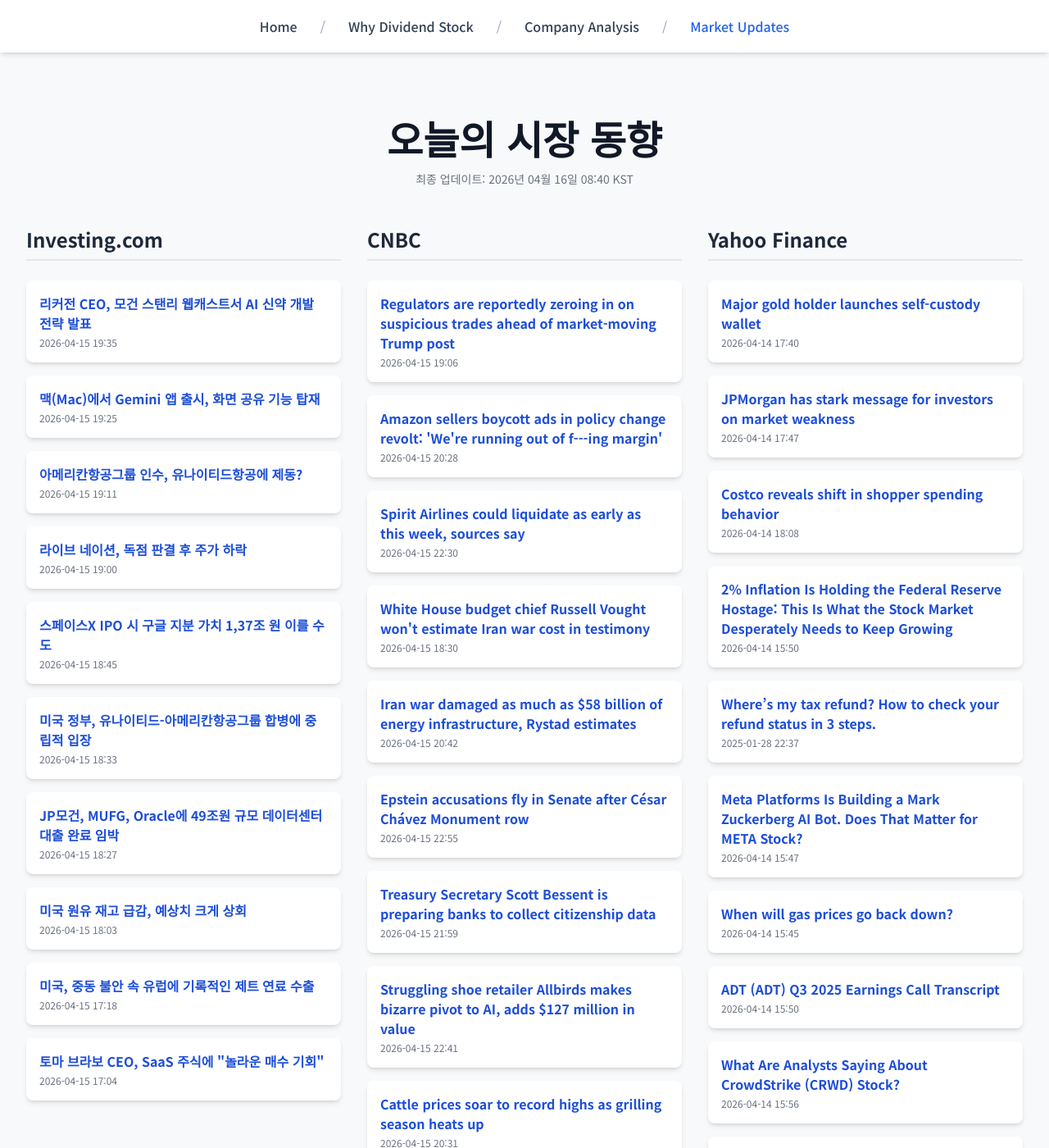
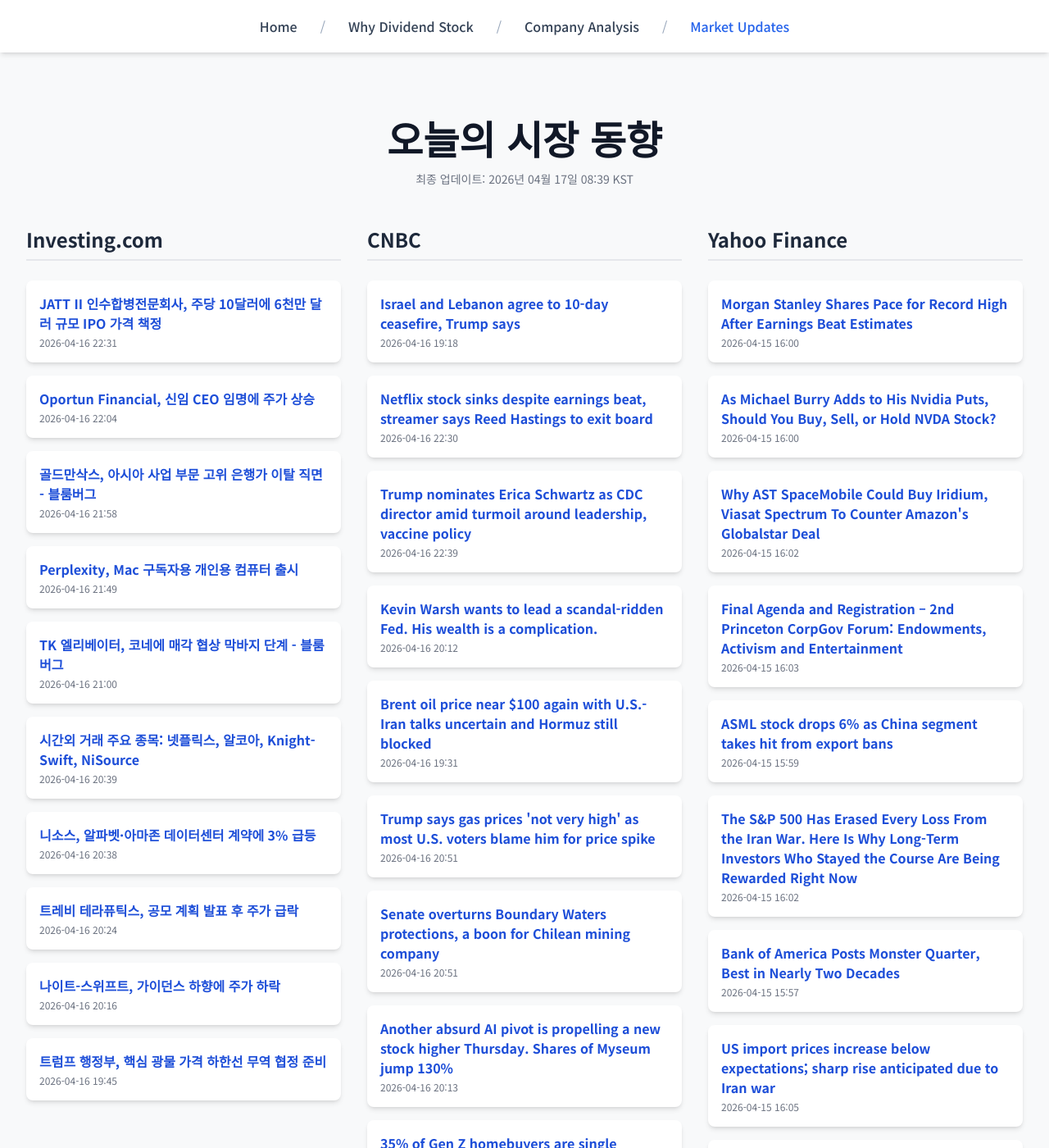
Before and after one commit to Kay-Hwang/my-company-analysis, a Jekyll site: the page built from market-updates.html, in a window 1280 px wide and 1400 px high. Shown: the whole window at 82% size. Built offline with Jekyll 4.4.1, drawn with Linux system fonts in a browser that asks for light colours; nearby versions of some CDN libraries; a script that is not in the unit is left out; some of the changed text lies outside the part shown.

Commit message:
Update daily data

```diff
--- a/_data/latest_data.json
+++ b/_data/latest_data.json
@@ -1,190 +1,190 @@
 {
-  "lastUpdated": "2026년 04월 16일 08:40 KST",
+  "lastUpdated": "2026년 04월 17일 08:39 KST",
   "news": {
     "investing": [
       {
-        "title": "리커전 CEO, 모건 스탠리 웹캐스트서 AI 신약 개발 전략 발표",
-        "link": "https://kr.investing.com/news/stock-market-news/article-93CH-1900692",
-        "pubDate": "2026-04-15 19:35:22",
-        "summary": "리커전 CEO, 모건 스탠리 웹캐스트서 AI 신약 개발 전략 발표"
+        "title": "JATT II 인수합병전문회사, 주당 10달러에 6천만 달러 규모 IPO 가격 책정",
+        "link": "https://kr.investing.com/news/stock-market-news/article-432SI-1902618",
+        "pubDate": "2026-04-16 22:31:07",
+        "summary": "JATT II 인수합병전문회사, 주당 10달러에 6천만 달러 규모 IPO 가격 책정"
       },
       {
-        "title": "맥(Mac)에서 Gemini 앱 출시, 화면 공유 기능 탑재",
-        "link": "https://kr.investing.com/news/stock-market-news/article-93CH-1900687",
-        "pubDate": "2026-04-15 19:25:49",
-        "summary": "맥(Mac)에서 Gemini 앱 출시, 화면 공유 기능 탑재"
+        "title": "Oportun Financial, 신임 CEO 임명에 주가 상승",
+        "link": "https://kr.investing.com/news/stock-market-news/article-93CH-1902589",
+        "pubDate": "2026-04-16 22:04:44",
+        "summary": "Oportun Financial, 신임 CEO 임명에 주가 상승"
       },
       {
-        "title": "아메리칸항공그룹 인수, 유나이티드항공에 제동?",
-        "link": "https://kr.investing.com/news/stock-market-news/article-93CH-1900684",
-        "pubDate": "2026-04-15 19:11:18",
-        "summary": "아메리칸항공그룹 인수, 유나이티드항공에 제동?"
+        "title": "골드만삭스, 아시아 사업 부문 고위 은행가 이탈 직면 - 블룸버그",
+        "link": "https://kr.investing.com/news/stock-market-news/article-93CH-1902586",
+        "pubDate": "2026-04-16 21:58:35",
+        "summary": "골드만삭스, 아시아 사업 부문 고위 은행가 이탈 직면 - 블룸버그"
       },
       {
-        "title": "라이브 네이션, 독점 판결 후 주가 하락",
-        "link": "https://kr.investing.com/news/stock-market-news/article-93CH-1900675",
-        "pubDate": "2026-04-15 19:00:02",
-        "summary": "라이브 네이션, 독점 판결 후 주가 하락"
+        "title": "Perplexity, Mac 구독자용 개인용 컴퓨터 출시",
+        "link": "https://kr.investing.com/news/stock-market-news/article-93CH-1902579",
+        "pubDate": "2026-04-16 21:49:14",
+        "summary": "Perplexity, Mac 구독자용 개인용 컴퓨터 출시"
       },
       {
-        "title": "스페이스X IPO 시 구글 지분 가치 1,37조 원 이를 수도",
-        "link": "https://kr.investing.com/news/stock-market-news/article-93CH-1900667",
-        "pubDate": "2026-04-15 18:45:54",
-        "summary": "스페이스X IPO 시 구글 지분 가치 1,37조 원 이를 수도"
+        "title": "TK 엘리베이터, 코네에 매각 협상 막바지 단계 - 블룸버그",
+        "link": "https://kr.investing.com/news/stock-market-news/article-93CH-1902514",
+        "pubDate": "2026-04-16 21:00:04",
+        "summary": "TK 엘리베이터, 코네에 매각 협상 막바지 단계 - 블룸버그"
       },
       {
-        "title": "미국 정부, 유나이티드-아메리칸항공그룹 합병에 중립적 입장",
-        "link": "https://kr.investing.com/news/stock-market-news/article-93CH-1900661",
-        "pubDate": "2026-04-15 18:33:22",
-        "summary": "미국 정부, 유나이티드-아메리칸항공그룹 합병에 중립적 입장"
+        "title": "시간외 거래 주요 종목: 넷플릭스, 알코아, Knight-Swift, NiSource",
+        "link": "https://kr.investing.com/news/stock-market-news/article-432SI-1902486",
+        "pubDate": "2026-04-16 20:39:03",
+        "summary": "시간외 거래 주요 종목: 넷플릭스, 알코아, Knight-Swift, NiSource"
       },
       {
-        "title": "JP모건, MUFG, Oracle에 49조원 규모 데이터센터 대출 완료 임박",
-        "link": "https://kr.investing.com/news/stock-market-news/article-93CH-1900659",
-        "pubDate": "2026-04-15 18:27:21",
-        "summary": "JP모건, MUFG, Oracle에 49조원 규모 데이터센터 대출 완료 임박"
+        "title": "니소스, 알파벳·아마존 데이터센터 계약에 3% 급등",
+        "link": "https://kr.investing.com/news/stock-market-news/article-93CH-1902481",
+        "pubDate": "2026-04-16 20:38:17",
+        "summary": "니소스, 알파벳·아마존 데이터센터 계약에 3% 급등"
       },
       {
-        "title": "미국 원유 재고 급감, 예상치 크게 상회",
-        "link": "https://kr.investing.com/news/stock-market-news/article-93CH-1900643",
-        "pubDate": "2026-04-15 18:03:13",
-        "summary": "미국 원유 재고 급감, 예상치 크게 상회"
+        "title": "트레비 테라퓨틱스, 공모 계획 발표 후 주가 급락",
+        "link": "https://kr.investing.com/news/stock-market-news/article-93CH-1902456",
+        "pubDate": "2026-04-16 20:24:46",
+        "summary": "트레비 테라퓨틱스, 공모 계획 발표 후 주가 급락"
       },
       {
-        "title": "미국, 중동 불안 속 유럽에 기록적인 제트 연료 수출",
-        "link": "https://kr.investing.com/news/stock-market-news/article-93CH-1900598",
-        "pubDate": "2026-04-15 17:18:08",
-        "summary": "미국, 중동 불안 속 유럽에 기록적인 제트 연료 수출"
+        "title": "나이트-스위프트, 가이던스 하향에 주가 하락",
+        "link": "https://kr.investing.com/news/stock-market-news/article-93CH-1902429",
+        "pubDate": "2026-04-16 20:16:00",
+        "summary": "나이트-스위프트, 가이던스 하향에 주가 하락"
       },
       {
-        "title": "토마 브라보 CEO, SaaS 주식에 \"놀라운 매수 기회\"",
-        "link": "https://kr.investing.com/news/stock-market-news/article-93CH-1900588",
-        "pubDate": "2026-04-15 17:04:09",
-        "summary": "토마 브라보 CEO, SaaS 주식에 \"놀라운 매수 기회\""
+        "title": "트럼프 행정부, 핵심 광물 가격 하한선 무역 협정 준비",
+        "link": "https://kr.investing.com/news/stock-market-news/article-93CH-1902381",
+        "pubDate": "2026-04-16 19:45:23",
+        "summary": "트럼프 행정부, 핵심 광물 가격 하한선 무역 협정 준비"
       }
     ],
     "cnbc": [
       {
-        "title": "Regulators are reportedly zeroing in on suspicious trades ahead of market-moving Trump post",
-        "link": "https://www.cnbc.com/2026/04/15/regulators-reportedly-zeroing-in-on-suspicious-trades-ahead-of-trump-post.html",
-        "pubDate": "Wed, 15 Apr 2026 19:06:35 GMT",
-        "summary": "The information sought includes so-called Tag 50 identifiers, which can be used to determine who was behind the trades."
+        "title": "Israel and Lebanon agree to 10-day ceasefire, Trump says",
+        "link": "https://www.cnbc.com/2026/04/16/trump-israel-lebanon-ceasefire-iran-war.html",
+        "pubDate": "Thu, 16 Apr 2026 19:18:19 GMT",
+        "summary": "Vice President JD Vance, Secretary of State Marco Rubio and Joint Chiefs Chairman Dan Caine will work with Israel and Lebanon, Trump said."
       },
       {
-        "title": "Amazon sellers boycott ads in policy change revolt: 'We're running out of f---ing margin'",
-        "link": "https://www.cnbc.com/2026/04/15/amazon-sellers-boycott-ads-payment-changes.html",
-        "pubDate": "Wed, 15 Apr 2026 20:28:14 GMT",
-        "summary": "Hundreds of large Amazon sellers are boycotting the online retailer's advertising platform on Wednesday to protest the policy changes."
+        "title": "Netflix stock sinks despite earnings beat, streamer says Reed Hastings to exit board",
+        "link": "https://www.cnbc.com/2026/04/16/netflix-nflx-earnings-q1-2026.html",
+        "pubDate": "Thu, 16 Apr 2026 22:30:18 GMT",
+        "summary": "Netflix beat expectations for Q1 revenue and reported a big jump in earnings per share thanks in part to a termination fee related to its proposed WBD deal."
       },
       {
-        "title": "Spirit Airlines could liquidate as early as this week, sources say",
-        "link": "https://www.cnbc.com/2026/04/15/spirit-airlines-could-liquidate-as-early-as-this-week-sources-say.html",
-        "pubDate": "Wed, 15 Apr 2026 22:30:57 GMT",
-        "summary": "The carrier is facing the added challenge of a spike in the price of fuel. Fuel is airlines' biggest expense after labor."
+        "title": "Trump nominates Erica Schwartz as CDC director amid turmoil around leadership, vaccine policy",
+        "link": "https://www.cnbc.com/2026/04/16/trump-nominates-erica-schwartz-as-cdc-director.html",
+        "pubDate": "Thu, 16 Apr 2026 22:39:45 GMT",
+        "summary": "The CDC has been going through turmoil and several leadership shakeups under HHS Secretary Robert F. Kennedy Jr."
       },
       {
-        "title": "White House budget chief Russell Vought won't estimate Iran war cost in testimony",
-        "link": "https://www.cnbc.com/2026/04/15/iran-war-budget-white-house-russ-vought.html",
-        "pubDate": "Wed, 15 Apr 2026 18:30:48 GMT",
-        "summary": "Office of Management and Budget Director Russell Vought testified before the House Budget Committee on Wednesday."
+        "title": "Kevin Warsh wants to lead a scandal-ridden Fed. His wealth is a complication.",
+        "link": "https://www.cnbc.com/2026/04/16/fed-kevin-warsh-elizabeth-warren-financial-disclosures.html",
+        "pubDate": "Thu, 16 Apr 2026 20:12:16 GMT",
+        "summary": "Sen. Elizabeth Warren, D-Mass., is calling attention to potential issues in the Fed chair nominee's financial disclosures."
       },
       {
-        "title": "Iran war damaged as much as $58 billion of energy infrastructure, Rystad estimates",
-        "link": "https://www.cnbc.com/2026/04/15/iran-war-energy-facilities-refinery-pipeline-lng.html",
-        "pubDate": "Wed, 15 Apr 2026 20:42:48 GMT",
-        "summary": "It could take years to repair damaged energy infrastructure in the Middle East and restore production to prewar levels."
+        "title": "Brent oil price near $100 again with U.S.-Iran talks uncertain and Hormuz still blocked",
+        "link": "https://www.cnbc.com/2026/04/16/iran-war-oil-price-strait-hormuz.html",
+        "pubDate": "Thu, 16 Apr 2026 19:31:50 GMT",
+        "summary": "Just a few tankers are passing through the Strait of Hormuz, as the U.S. Navy blocks Iran's coast and Tehran threatens to retaliate against ships in the Gulf."
       },
       {
-        "title": "Epstein accusations fly in Senate after César Chávez Monument row",
-        "link": "https://www.cnbc.com/2026/04/15/epstein-cesar-chavez-monument-senate.html",
-        "pubDate": "Wed, 15 Apr 2026 22:55:36 GMT",
-        "summary": "Sen. Heinrich proposed amending a bill to temporarily close the monument and require the government to examine a new monument to honor the farm labor movement."
+        "title": "Trump says gas prices 'not very high' as most U.S. voters blame him for price spike",
+        "link": "https://www.cnbc.com/2026/04/16/trump-gas-prices-iran-war.html",
+        "pubDate": "Thu, 16 Apr 2026 20:51:27 GMT",
+        "summary": "Trump touted the rising stock market as he brushed off concerns that Americans are laboring under higher gas prices as a result of the Iran war."
       },
       {
-        "title": "Treasury Secretary Scott Bessent is preparing banks to collect citizenship data",
-        "link": "https://www.cnbc.com/2026/04/15/banks-citizenship-data-collection-customer-accounts.html",
-        "pubDate": "Wed, 15 Apr 2026 21:59:18 GMT",
-        "summary": "Treasury Secretary Scott Bessent says the Trump administration expects banks to comply in collecting citizenship information from customers."
+        "title": "Senate overturns Boundary Waters protections, a boon for Chilean mining company",
+        "link": "https://www.cnbc.com/2026/04/16/minnesota-boundary-waters-mining-congress.html",
+        "pubDate": "Thu, 16 Apr 2026 20:51:00 GMT",
+        "summary": "The vote to allow mining near the protected wilderness area came over the objection of Democrats and two Republicans."
       },
       {
-        "title": "Struggling shoe retailer Allbirds makes bizarre pivot to AI, adds $127 million in value",
-        "link": "https://www.cnbc.com/2026/04/15/allbirds-bird-stock-shoes-ai.html",
-        "pubDate": "Wed, 15 Apr 2026 22:41:59 GMT",
-        "summary": "Allbirds announced a deal with American Exchange Group to sell its intellectual property and other assets for $39 million in March."
+        "title": "Another absurd AI pivot is propelling a new stock higher Thursday. Shares of Myseum jump 130%",
+        "link": "https://www.cnbc.com/2026/04/16/myseum-myse-ai-allbirds-pivot.html",
+        "pubDate": "Thu, 16 Apr 2026 20:13:05 GMT",
+        "summary": "Myseum shares more than doubled after the social media firm became the latest company to refocus efforts on artificial intelligence."
       },
       {
-        "title": "Cattle prices soar to record highs as grilling season heats up",
-        "link": "https://www.cnbc.com/2026/04/15/beef-cattle-grilling-inflation.html",
-        "pubDate": "Wed, 15 Apr 2026 20:31:04 GMT",
-        "summary": "Cattle futures contracts have jumped more than 25% over the past 12 months as ranchers face rising costs and cut the size of herds."
+        "title": "35% of Gen Z homebuyers are single women, research shows. Here’s why they need an estate plan",
+        "link": "https://www.cnbc.com/2026/04/16/gen-z-homebuyers-single-women-estate-plan.html",
+        "pubDate": "Thu, 16 Apr 2026 14:22:24 GMT",
+        "summary": "Despite purchasing what might now be their biggest asset, women are less likely than men to have any estate planning documents in place."
       },
       {
-        "title": "The market is seeing a feverish rotation. Here’s Cramer’s advice on how to play it",
-        "link": "https://www.cnbc.com/2026/04/15/jim-cramer-navigate-market-rotation.html",
-        "pubDate": "Wed, 15 Apr 2026 22:29:35 GMT",
-        "summary": "CNBC’s Jim Cramer offers guidance for navigating a “tricky” market rotation."
+        "title": "How the wealthy are planning to cut their 2026 tax bills",
+        "link": "https://www.cnbc.com/2026/04/16/wealthy-tax-planning-2026-bills.html",
+        "pubDate": "Thu, 16 Apr 2026 13:57:23 GMT",
+        "summary": "Lawyers and advisors to the wealthy share tax tactics from long-short equity strategies to front-loading charitable gifts."
       }
     ],
     "yahoo": [
       {
-        "title": "Major gold holder launches self-custody wallet",
-        "link": "https://finance.yahoo.com/markets/crypto/articles/major-gold-holder-launches-self-174018917.html",
-        "pubDate": "2026-04-14T17:40:18Z",
-        "summary": "Major gold holder launches self-custody wallet"
+        "title": "Morgan Stanley Shares Pace for Record High After Earnings Beat Estimates",
+        "link": "https://www.barrons.com/livecoverage/jpmorgan-chase-bofa-citigroup-wells-fargo-bank-earnings/card/morgan-stanley-shares-pace-for-record-high-after-earnings-beat-estimates-5mihtdVLnWQtbKuhwOl6?siteid=yhoof2&yptr=yahoo",
+        "pubDate": "2026-04-15T16:00:42Z",
+        "summary": "Morgan Stanley Shares Pace for Record High After Earnings Beat Estimates"
       },
       {
-        "title": "JPMorgan has stark message for investors on market weakness",
-        "link": "https://finance.yahoo.com/markets/stocks/articles/jpmorgan-stark-message-investors-market-174700070.html",
-        "pubDate": "2026-04-14T17:47:00Z",
-        "summary": "JPMorgan has stark message for investors on market weakness"
+        "title": "As Michael Burry Adds to His Nvidia Puts, Should You Buy, Sell, or Hold NVDA Stock?",
+        "link": "https://finance.yahoo.com/markets/stocks/articles/michael-burry-adds-nvidia-puts-160051611.html",
+        "pubDate": "2026-04-15T16:00:51Z",
+        "summary": "As Michael Burry Adds to His Nvidia Puts, Should You Buy, Sell, or Hold NVDA Stock?"
       },
       {
-        "title": "Costco reveals shift in shopper spending behavior",
-        "link": "https://finance.yahoo.com/economy/articles/costco-reveals-shift-shopper-spending-180800970.html",
-        "pubDate": "2026-04-14T18:08:00Z",
-        "summary": "Costco reveals shift in shopper spending behavior"
+        "title": "Why AST SpaceMobile Could Buy Iridium, Viasat Spectrum To Counter Amazon's Globalstar Deal",
+        "link": "https://www.investors.com/news/technology/ast-spacemobile-asts-stock-amazon-globalstar-iridium-viasat/?src=A00220&yptr=yahoo",
+        "pubDate": "2026-04-15T16:02:52Z",
+        "summary": "Why AST SpaceMobile Could Buy Iridium, Viasat Spectrum To Counter Amazon's Globalstar Deal"
       },
       {
-        "title": "2% Inflation Is Holding the Federal Reserve Hostage: This Is What the Stock Market Desperately Needs to Keep Growing",
-        "link": "https://finance.yahoo.com/economy/policy/articles/2-inflation-holding-federal-hostage-155038200.html",
-        "pubDate": "2026-04-14T15:50:38Z",
-        "summary": "2% Inflation Is Holding the Federal Reserve Hostage: This Is What the Stock Market Desperately Needs to Keep Growing"
+        "title": "Final Agenda and Registration – 2nd Princeton CorpGov Forum: Endowments, Activism and Entertainment",
+        "link": "https://finance.yahoo.com/markets/stocks/articles/final-agenda-2nd-princeton-corpgov-160310105.html",
+        "pubDate": "2026-04-15T16:03:10Z",
+        "summary": "Final Agenda and Registration – 2nd Princeton CorpGov Forum: Endowments, Activism and Entertainment"
       },
       {
-        "title": "Where’s my tax refund? How to check your refund status in 3 steps.",
-        "link": "https://finance.yahoo.com/personal-finance/taxes/article/wheres-my-tax-refund-how-to-check-your-refund-status-in-3-steps-223701316.html",
-        "pubDate": "2025-01-28T22:37:01Z",
-        "summary": "Where’s my tax refund? How to check your refund status in 3 steps."
+        "title": "ASML stock drops 6% as China segment takes hit from export bans",
+        "link": "https://finance.yahoo.com/news/asml-stock-drops-6-as-china-segment-takes-hit-from-export-bans-155930728.html",
+        "pubDate": "2026-04-15T15:59:30Z",
+        "summary": "ASML stock drops 6% as China segment takes hit from export bans"
       },
       {
-        "title": "Meta Platforms Is Building a Mark Zuckerberg AI Bot. Does That Matter for META Stock?",
-        "link": "https://finance.yahoo.com/markets/stocks/articles/meta-platforms-building-mark-zuckerberg-154734564.html",
-        "pubDate": "2026-04-14T15:47:34Z",
-        "summary": "Meta Platforms Is Building a Mark Zuckerberg AI Bot. Does That Matter for META Stock?"
+        "title": "The S&P 500 Has Erased Every Loss From the Iran War. Here Is Why Long-Term Investors Who Stayed the Course Are Being Rewarded Right Now",
+        "link": "https://finance.yahoo.com/markets/stocks/articles/p-500-erased-every-loss-160225774.html",
+        "pubDate": "2026-04-15T16:02:25Z",
+        "summary": "The S&P 500 Has Erased Every Loss From the Iran War. Here Is Why Long-Term Investors Who Stayed the Course Are Being Rewarded Right Now"
       },
       {
-        "title": "When will gas prices go back down?",
-        "link": "https://finance.yahoo.com/personal-finance/banking/article/when-will-gas-prices-go-back-down-154506610.html",
-        "pubDate": "2026-04-14T15:45:06Z",
-        "summary": "When will gas prices go back down?"
+        "title": "Bank of America Posts Monster Quarter, Best in Nearly Two Decades",
+        "link": "https://finance.yahoo.com/markets/stocks/articles/bank-america-posts-monster-quarter-155741459.html",
+        "pubDate": "2026-04-15T15:57:41Z",
+        "summary": "Bank of America Posts Monster Quarter, Best in Nearly Two Decades"
       },
       {
-        "title": "ADT (ADT) Q3 2025 Earnings Call Transcript",
-        "link": "https://finance.yahoo.com/markets/stocks/articles/adt-adt-q3-2025-earnings-155025215.html",
-        "pubDate": "2026-04-14T15:50:25Z",
-        "summary": "ADT (ADT) Q3 2025 Earnings Call Transcript"
+        "title": "US import prices increase below expectations; sharp rise anticipated due to Iran war",
+        "link": "https://finance.yahoo.com/news/us-import-prices-increase-below-160507738.html",
+        "pubDate": "2026-04-15T16:05:07Z",
+        "summary": "US import prices increase below expectations; sharp rise anticipated due to Iran war"
       },
       {
-        "title": "What Are Analysts Saying About CrowdStrike (CRWD) Stock?",
-        "link": "https://finance.yahoo.com/markets/stocks/articles/analysts-saying-crowdstrike-crwd-stock-155612328.html",
-        "pubDate": "2026-04-14T15:56:12Z",
-        "summary": "What Are Analysts Saying About CrowdStrike (CRWD) Stock?"
+        "title": "Kraken Revives IPO Plans Amid Bitcoin's Recent Surge",
+        "link": "https://finance.yahoo.com/markets/crypto/articles/kraken-revives-ipo-plans-amid-155400427.html",
+        "pubDate": "2026-04-15T15:54:00Z",
+        "summary": "Kraken Revives IPO Plans Amid Bitcoin's Recent Surge"
       },
       {
-        "title": "Here’s Why Synopsys Inc’s (SNPS) Partnership With Nvidia Is Important",
-        "link": "https://finance.yahoo.com/markets/stocks/articles/why-synopsys-inc-snps-partnership-155609045.html",
-        "pubDate": "2026-04-14T15:56:09Z",
-        "summary": "Here’s Why Synopsys Inc’s (SNPS) Partnership With Nvidia Is Important"
+        "title": "Tether Joins $134 Million SDEV Financing as Stablecoin Infrastructure Expands",
+        "link": "https://finance.yahoo.com/markets/crypto/articles/tether-joins-134-million-sdev-160800883.html",
+        "pubDate": "2026-04-15T16:08:00Z",
+        "summary": "Tether Joins $134 Million SDEV Financing as Stablecoin Infrastructure Expands"
       }
     ]
   }
```
